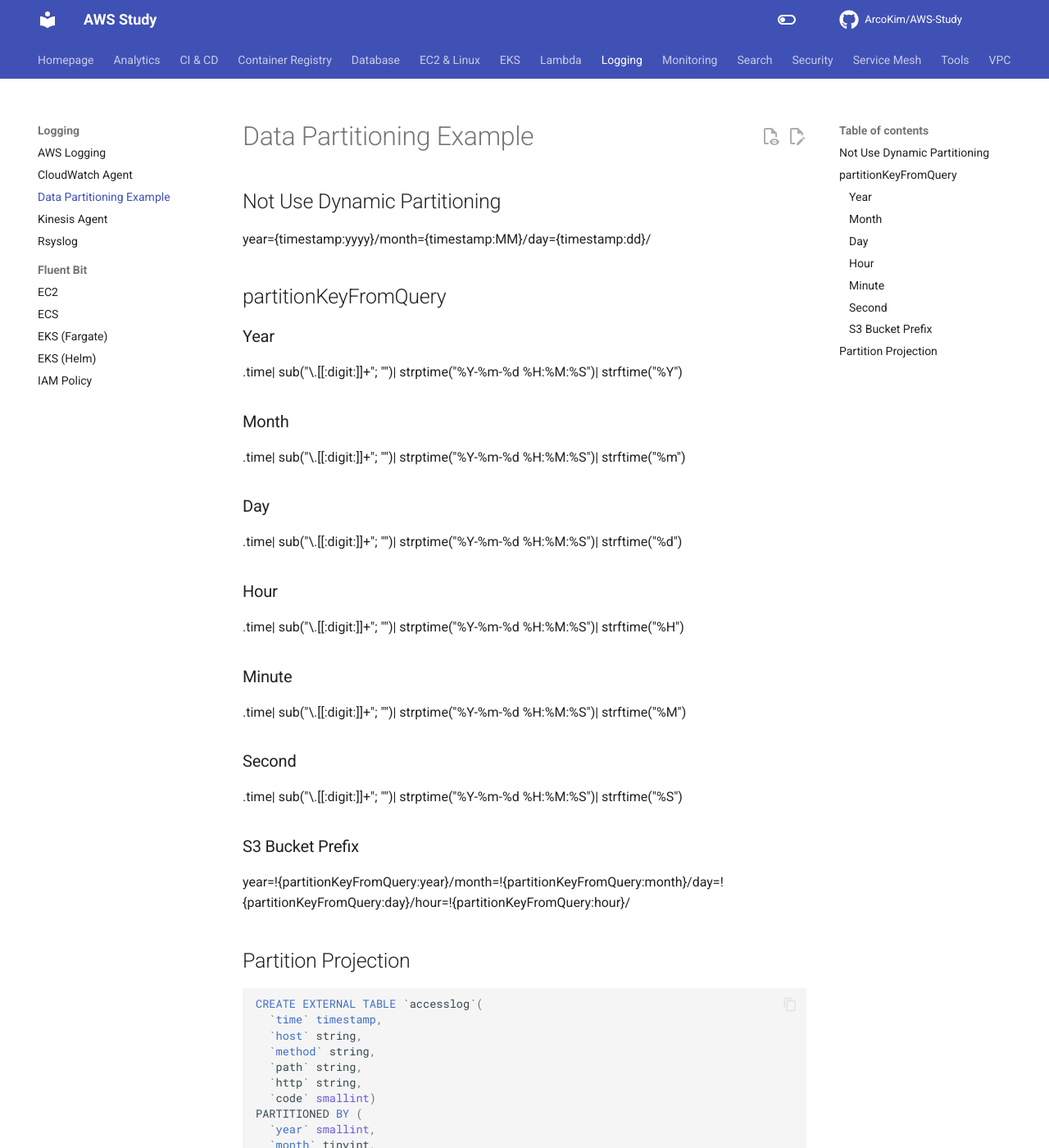
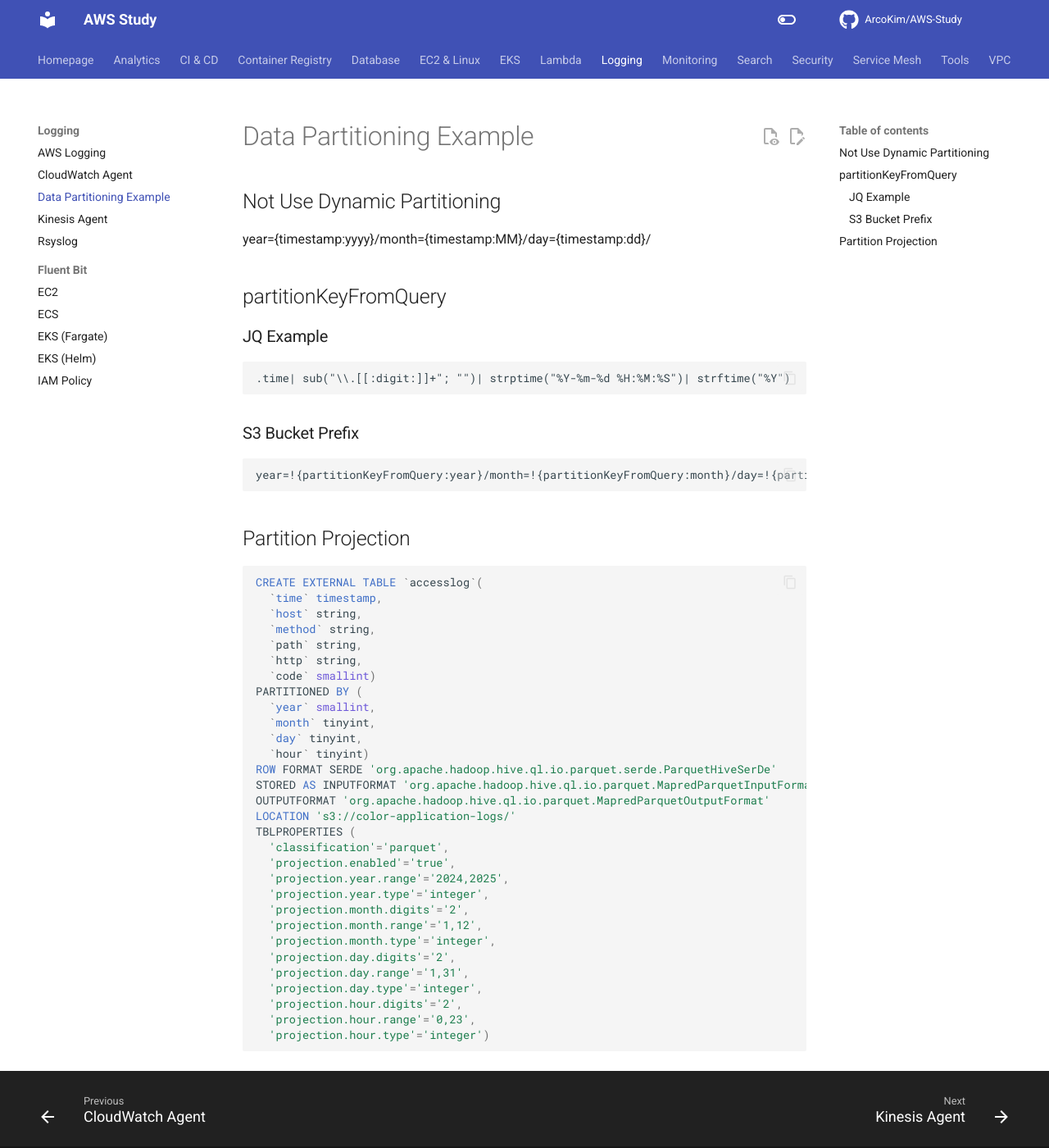
Before and after one commit to ArcoKim/AWS-Study, an MkDocs documentation site: the page built from docs/Logging/Data Partitioning Example.md, in a window 1280 px wide and 1400 px high. Shown: the whole window at 82% size. Built offline with MkDocs 1.6.1 and Material for MkDocs 9.7.7, drawn with Linux system fonts in a browser that asks for light colours; comment, search, counter and statistics services are not loaded.

````diff
--- a/docs/Logging/Data Partitioning Example.md
+++ b/docs/Logging/Data Partitioning Example.md
@@ -3,26 +3,15 @@
 year={timestamp:yyyy}/month={timestamp:MM}/day={timestamp:dd}/
 
 ## partitionKeyFromQuery
-### Year
+### JQ Example
+```
 .time| sub("\\.[[:digit:]]+"; "")| strptime("%Y-%m-%d %H:%M:%S")| strftime("%Y")
-
-### Month
-.time| sub("\\.[[:digit:]]+"; "")| strptime("%Y-%m-%d %H:%M:%S")| strftime("%m")
-
-### Day
-.time| sub("\\.[[:digit:]]+"; "")| strptime("%Y-%m-%d %H:%M:%S")| strftime("%d")
-
-### Hour
-.time| sub("\\.[[:digit:]]+"; "")| strptime("%Y-%m-%d %H:%M:%S")| strftime("%H")
-
-### Minute
-.time| sub("\\.[[:digit:]]+"; "")| strptime("%Y-%m-%d %H:%M:%S")| strftime("%M")
-
-### Second
-.time| sub("\\.[[:digit:]]+"; "")| strptime("%Y-%m-%d %H:%M:%S")| strftime("%S")
+```
 
 ### S3 Bucket Prefix
+```
 year=!{partitionKeyFromQuery:year}/month=!{partitionKeyFromQuery:month}/day=!{partitionKeyFromQuery:day}/hour=!{partitionKeyFromQuery:hour}/
+```
 
 ## Partition Projection
 ``` sql
````
Also changed, not shown: docs/Security/CloudFront KMS Policy.md (added, +23 -0 lines).
